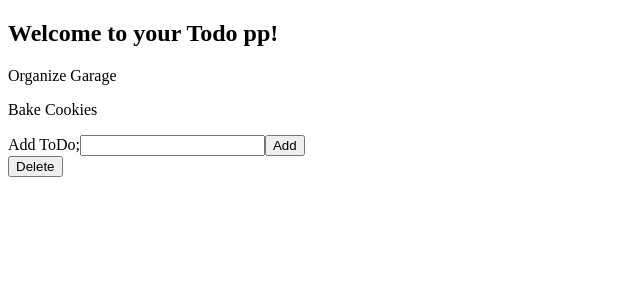
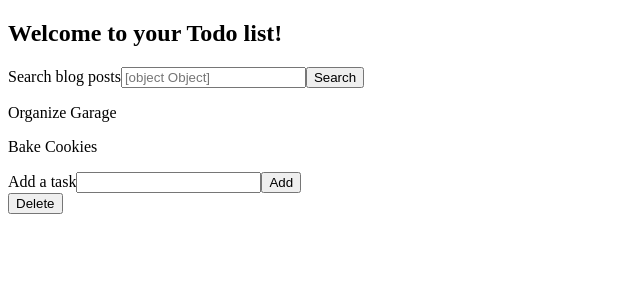
Before and after one commit to bloominstituteoftechnology/web-module-project-class-components, a React (Create React App) app: page / in a window 1280 px wide. Shown: the top 300 px of the page, without its empty margins (0-640 px from the left). Built offline with nearby package versions, Linux system fonts and the light colour scheme; the HTML template or start-up script is replaced by a standard one.

Commit message:
Search bar added using class components

```diff
--- a/src/App.js
+++ b/src/App.js
@@ -1,6 +1,7 @@
 import React from 'react';
 import ToDoList from "./components/TodoList";
-import TodoForm from "./components/TodoForm"
+import TodoForm from "./components/TodoForm";
+import Search from "./components/Search";
 
 class App extends React.Component {
   // you will need a place to store your state in this component.
@@ -21,6 +22,7 @@ class App extends React.Component {
           completed: false,
         },
       ],
+      searchField: ""
     };
   }
 
@@ -62,12 +64,19 @@ class App extends React.Component {
     });
   };
 
+
+
   render() {
+    const { todos, searchField } = this.state
+    const filteredToDos = todos.filter(todo => (
+      todo.task.toLowerCase().includes(searchField.toLowerCase())
+    ))
     return (
       <div>
-        <h2>Welcome to your Todo pp!</h2>
+        <h2>Welcome to your Todo list!</h2>
+        <Search placeholder="enter search" handleChange={(e) => this.setState({searchField:e.target.value})} />
         <ToDoList
-          todos={this.state.todos}
+          todos={filteredToDos}
           toggleCompleted={this.toggleCompleted}
         />
         <TodoForm addItem={this.addItem} clearDone={this.clearDone} />
--- /dev/null
+++ b/src/components/Search.js
@@ -0,0 +1,21 @@
+import React from "react";
+
+const Search = (props) => {
+  return (
+        <form action="/" method="get">
+        <label htmlFor="header-search">
+            <span className="visually-hidden">Search blog posts</span>
+        </label>
+        <input
+            type="search"
+            id="header-search"
+            placeholder={props}
+            name="s"
+            onChange={props.handleChange}
+        />
+        <button type="submit">Search</button>
+    </form>
+  );
+};
+
+export default Search;
--- a/src/components/TodoForm.js
+++ b/src/components/TodoForm.js
@@ -33,7 +33,7 @@ class ToDoForm extends React.Component {
         return (
             <div>
             <form onSubmit={this.onSubmit}>
-                <label htmlFor="todo-input">Add ToDo;</label>
+                <label htmlFor="todo-input">Add a task</label>
                 <input
                 type="text"
                 onChange={this.handleChange}
```
